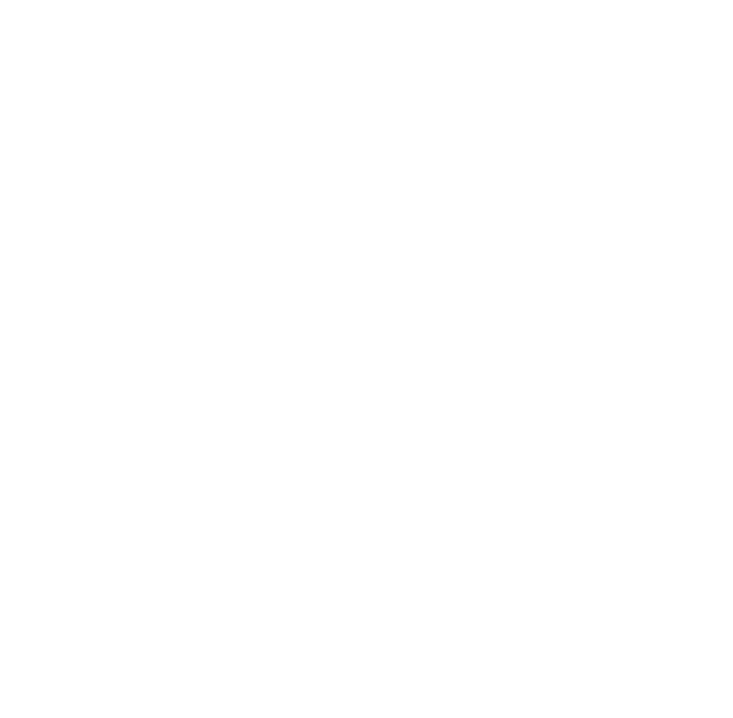
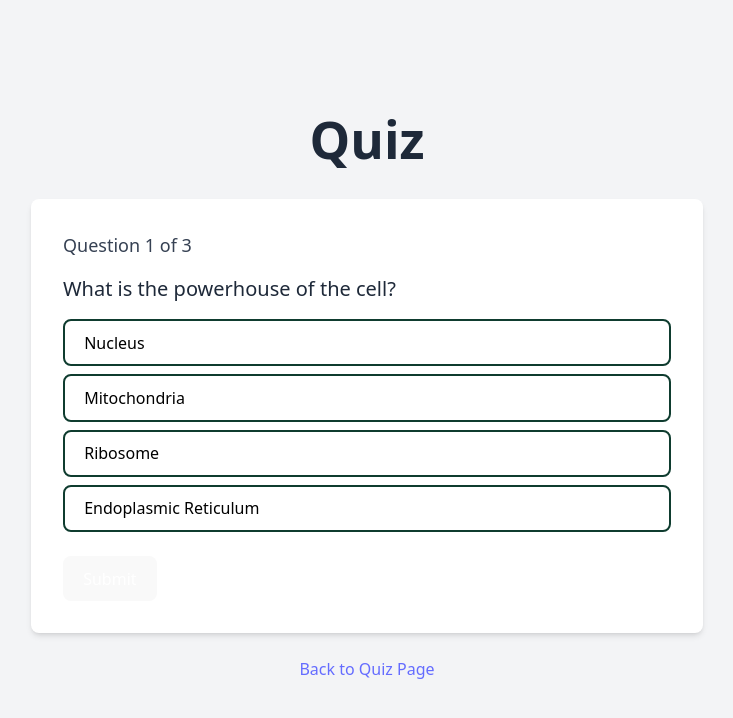
Before and after one commit to StemedInsights/Project-Biosim, a React (Vite) app in the folder client/: page /quiz-game in a window 1280 px wide. Before the commit this address had no page. Shown: the top 718 px of the page, without its empty margins (273-1006 px from the left). Built offline with nearby package versions, Linux system fonts and the light colour scheme.

Commit message:
Added fixes to quizzes page

```diff
--- a/client/src/App.jsx
+++ b/client/src/App.jsx
@@ -1,23 +1,27 @@
 // Root structure with routing and components
-import { BrowserRouter as Router, Routes, Route } from 'react-router-dom';
+import { BrowserRouter, Routes, Route } from 'react-router-dom';
 import HomePage from './pages/HomePage';
 import AceAPBioPage from './pages/AceAPBioPage';
 import AceIBOPage from './pages/AceIBOPage';
 import QuizPage from './pages/QuizPage';
 import UnitPage from './pages/UnitPage';
 import IBOUnitPage from './pages/IBOUnitPage';
+import QuizSelectionPage from './pages/QuizSelectionPage';
+import QuizGamePage from './pages/QuizGamePage';
 
 export default function App() {
     return (
-        <Router>
+        <BrowserRouter>
             <Routes>
                 <Route path="/" element={<HomePage />} />
                 <Route path="/ace-apbio" element={<AceAPBioPage />} />
                 <Route path="/ace-ibo" element={<AceIBOPage />} />
                 <Route path="/quiz" element={<QuizPage />} />
+                <Route path="/quiz-game" element={<QuizGamePage/>}/>
+                <Route path="/quiz-selection" element={<QuizSelectionPage />} />
                 <Route path="/unit/:unitId" element={<UnitPage />} />
                 <Route path="/ibo-unit/:unitId" element={<IBOUnitPage />} />
             </Routes>
-        </Router>
+        </BrowserRouter>
     );
 }
--- a/client/src/pages/AceIBOPage.jsx
+++ b/client/src/pages/AceIBOPage.jsx
@@ -56,7 +56,7 @@ export default function AceAPBioPage() {
     };
 
     return (
-        <div className="min-h-screen w-screen bg-white text-[#0F3C2F] font-sans px-6 py-12">
+        <div className="min-h-screen bg-white text-[#0F3C2F] font-sans px-6 py-12">
             <div className="max-w-7xl mx-auto">
                 <div className="flex justify-between items-center mb-8">
                     <Link to="/" className="inline-flex items-center text-gray-700 hover:text-black">
--- /dev/null
+++ b/client/src/pages/QuizGamePage.jsx
@@ -0,0 +1,133 @@
+import React, { useState } from 'react';
+import { useLocation, Link } from 'react-router-dom';
+
+const QuizGamePage = () => {
+  const location = useLocation();
+  const [currentQuestion, setCurrentQuestion] = useState(0);
+  const { units } = location.state || {};
+  const questions = [
+    { question: "What is the powerhouse of the cell?",
+      answers: ["Nucleus", "Mitochondria", "Ribosome", "Endoplasmic Reticulum"],
+      correctAnswer: "Mitochondria"
+    },
+    { question: "What is the capital of France?",
+      answers: ["Berlin", "Madrid", "Paris", "Rome"],
+      correctAnswer: "Paris"
+    },
+    { question: "What is the highest mountain in the world?",
+      answers: ["K2", "Kangchenjunga", "Lhotse", "Mount Everest"],
+      correctAnswer: "Mount Everest"
+    },
+  ];
+  const [selectedAnswer, setSelectedAnswer] = useState(null);
+  const [enableSubmit, setEnableSubmit] = useState(false);
+  const [isAnswerSubmitted, setIsAnswerSubmitted] = useState(false);
+  const [quizFinished, setQuizFinished] = useState(false);
+  const [correctAnswers, setCorrectAnswers] = useState(0);
+
+  const handleAnswerSelect = (answer) => {
+    setSelectedAnswer(answer);
+    setEnableSubmit(true);
+  };
+
+  const handleNextQuestion = () => {
+    if (currentQuestion < questions.length - 1) {
+      setCurrentQuestion(currentQuestion + 1);
+      setSelectedAnswer(null);
+      setEnableSubmit(false);
+      setIsAnswerSubmitted(false);
+      console.log("Test")
+    } else {
+      // Handle end of quiz
+      setQuizFinished(true);
+      setIsAnswerSubmitted(false); // Ensure no further submissions
+    }
+  };
+
+  const isCorrectAnswer = () => {
+    return selectedAnswer === questions[currentQuestion].correctAnswer;
+  };
+
+  const handleSubmitAnswer = () => {
+    if (isCorrectAnswer()) {
+      setCorrectAnswers(correctAnswers + 1);
+    }
+  };
+
+  return (
+
+    <div className="w-screen flex flex-col items-center justify-center min-h-screen py-2 bg-gray-100">
+      <main className="flex flex-col items-center justify-center w-full max-w-2xl px-4 lg:px-0">
+        <h1 className="text-4xl font-bold text-center text-gray-800 mb-8">
+          Quiz
+        </h1>
+        <div className="bg-white rounded-lg shadow-md p-8 w-full">
+          {!quizFinished ? (
+            <>
+              <p className="text-lg text-gray-700 mb-4">
+                Question {currentQuestion + 1} of {questions.length}
+              </p>
+              <p className="text-xl font-medium text-gray-800">
+                {questions[currentQuestion].question}
+              </p>
+              <div className="mt-4">
+                {questions[currentQuestion].answers.map((answer, index) => (
+                  <button
+                    key={index}
+                    onClick={
+                      !isAnswerSubmitted
+                        ? () => handleAnswerSelect(answer)
+                        : undefined
+                    }
+                    className={`block !border-2 !border-[#0F3C2F] w-full text-left px-4 py-2 mt-2 text-black b-2 rounded focus:!outline-none
+                      ${selectedAnswer === answer
+                        ? isAnswerSubmitted
+                          ? isCorrectAnswer()
+                            ? '!bg-green-200'
+                            : '!bg-red-200'
+                          : '!bg-blue-200'
+                        : isAnswerSubmitted && questions[currentQuestion].correctAnswer === answer
+                          ? '!bg-green-200' : '!bg-transparent hover:!bg-gray-100'}`
+                    }>{answer}
+                  </button>
+                ))}
+              </div>
+              <button
+                onClick={() => {
+                  if (isAnswerSubmitted) {
+                    console.log("test 3")
+                    handleNextQuestion();
+                  } else {;
+                    console.log("test 4")
+                    setIsAnswerSubmitted(true);
+                    handleSubmitAnswer();
+                  }
+                }}
+                disabled={!enableSubmit}
+                className={`mt-6 px-4 py-2 text-white rounded focus:outline-none focus:ring-2 focus:ring-blue-500 focus:ring-offset-2 ${enableSubmit && !isAnswerSubmitted && !quizFinished
+                  ? 'bg-blue-500 hover:bg-blue-600' : 'bg-gray-300 cursor-not-allowed'
+                }`}
+              >
+                {isAnswerSubmitted
+                  ? currentQuestion === questions.length - 1
+                    ? "View Results"
+                    : "Next Question"
+                  : "Submit"}
+              </button>
+            </>
+          ) : (
+            <div className="text-center">
+              <p className="text-xl text-black">You answered {correctAnswers} out of {questions.length} questions correctly.</p>
+              <p className="text-xl text-black">Your score is {Math.round((correctAnswers / questions.length) * 100)}%</p>
+            </div>
+          )}
+        </div>
+        <Link to="/quiz" className="mt-4 px-4 py-2 text-blue-500  hover:text-blue-800 focus:outline-none">
+          Back to Quiz Page
+        </Link>
+      </main>
+    </div>
+  );
+};
+
+export default QuizGamePage;
--- a/client/src/pages/QuizPage.jsx
+++ b/client/src/pages/QuizPage.jsx
@@ -1,8 +1,9 @@
 import { useState } from 'react';
-import { Link } from 'react-router-dom';
+import { Link, useNavigate } from 'react-router-dom';
 import UnitBox from '../components/UnitBox';
 
 const subjects = {
+    //TODO: Add description of sections
     apbio: {
         name: 'AP Biology',
         units: ['Chemistry of Life', 'Cell Structure', 'Cellular Energetics']
@@ -13,7 +14,7 @@ const subjects = {
     },
     semis: {
         name: 'IBO Semis',
-        units: ['Advanced Biochemistry']
+        units: ['Advanced Biochemistry', "Genetics", "Evolution"]
     }
 };
 
@@ -32,6 +33,7 @@ export default function QuizPage() {
     const [currentQIndex, setCurrentQIndex] = useState(0);
     const [showExplanation, setShowExplanation] = useState(false);
     const [selectedOption, setSelectedOption] = useState(null);
+    const navigate = useNavigate();
 
     const toggleUnit = (unit) => {
         setSelectedUnits((prev) =>
@@ -44,95 +46,79 @@ export default function QuizPage() {
         setShowExplanation(true);
     };
 
+
     if (!subject) {
         return (
-            <div className="p-6 max-w-xl mx-auto">
-                <h2 className="text-2xl font-bold mb-4">Choose Subject</h2>
-                <div className="grid grid-cols-1 md:grid-cols-2 gap-4">
-                    {Object.entries(subjects).map(([key, val]) => (
-                        <button
-                            key={key}
-                            className="p-4 rounded bg-[#F8F8F8] hover:bg-[#E0E0E0] text-center"
-                            onClick={() => setSubject(key)}
-                        >
-                            {val.name}
-                        </button>
-                    ))}
-                </div>
-                <Link to="/" className="block mt-4 text-blue-500 underline text-center">
-                    &#x2190; Back to Homepage
-                </Link>
-            </div>
-        );
-    }
+            <div className="w-screen min-h-screen bg-white py-12">
+                <div className="max-w-7xl mx-auto px-4 sm:px-6 lg:px-8">
+                    {/* Header */}
+                    <div className="text-center mb-12">
+                        <h1 className="text-3xl font-extrabold text-gray-900 sm:text-4xl">
+                            Select Your Quiz
+                        </h1>
+                        <p className="mt-4 text-lg text-gray-700">
+                            Choose a subject to start your quiz.
+                        </p>
+                    </div>
 
-    if (selectedUnits.length === 0 && subject) {
-        return (
-            <div className="min-h-screen bg-gray-100 py-12">
-                <div className="max-w-7xl mx-auto px-4 sm:px-6 lg:px-8">
-                    <h1 className="text-3xl font-bold text-gray-900 text-center">
-                        Select Units for Quiz
-                    </h1>
-                    <div className="mt-6 grid grid-cols-1 gap-6 sm:grid-cols-2 lg:grid-cols-3">
-                        {subjects[subject].units.map((unit, index) => (
-                            <UnitBox
-                                key={index}
-                                title={unit}
-                                selected={selectedUnits.includes(unit)}
-                                onToggle={() => toggleUnit(unit)}
-                            />
-                        ))}
+                    {/* Subject Cards */}
+                    <div className="grid grid-cols-1 sm:grid-cols-2 lg:grid-cols-3 gap-6">
+                        {Object.entries(subjects).map(([key, subject]) => (
+                            <div key={key} className="col-span-1 bg-gray-50 rounded-lg shadow-md overflow-hidden">
+                                <div className="p-6">
+                                    <h3 className="text-2xl font-semibold text-gray-900">{subject.name}</h3>
+                                    <p className="mt-2 text-gray-600">
+                                        {/* TODO: Add subject descriptions */}
+                                    </p>
+                                    {key === 'apbio' && (
+                                         <Link
+                                            to="/quiz-selection"
+                                            className="block mt-4 bg-white border-2 border-[#0F3C2F] text-[#0F3C2F] font-semibold rounded-full px-6 py-3 w-full text-center hover:bg-gray-100 hover:text-black"
+                                            state={{
+                                                title: subjects.apbio.name,
+                                                units: subjects.apbio.units
+                                            }}                                            >
+                                            Quiz
+                                        </Link>
+                                    )}
+                                    {key === 'opens' && (
+                                            <Link
+                                                to="/quiz-selection"
+                                                className="block mt-4 bg-white border-2 border-[#0F3C2F] text-[#0F3C2F] font-semibold rounded-full px-6 py-3 w-full text-center hover:bg-gray-100 hover:text-black"
+                                                state={{
+                                                    title: subjects.opens.name,
+                                                    units: subjects.opens.units
+                                                }}
+                                            >
+                                                Quiz
+                                            </Link>
+                                    )}
+                                    {key === 'semis' && (
+                                        <div className="mt-4 rounded-lg shadow bg-white">
+                                            <Link
+                                                to="/quiz-selection"
+                                                className="block mt-4 bg-white border-2 border-[#0F3C2F] text-[#0F3C2F] font-semibold rounded-full px-6 py-3 w-full text-center hover:bg-gray-100 hover:text-black"
+                                                state={{
+                                                        title: subjects.semis.name,
+                                                        units: subjects.semis.units
+                                                    }
+                                                }>
+                                                 Quiz
+                                            </Link>
+                                        </div>
+                                    )}
+                                </div>
+                            </div>))}
                     </div>
-                    <Link to="/" className="mt-6 block text-center text-[#FF826A] hover:underline">
-                        &#x2190; Back to Homepage
-                    </Link>
+
+                    {/* Back to Homepage */}
+                    <div className="mt-12 text-center">
+                        <Link to="/" className="text-[#FF826A] hover:underline">
+                            &#x2190; Back to Homepage
+                        </Link>
+                    </div>
                 </div>
             </div>
         );
     }
-
-    const currentQuestion = sampleQuestions[currentQIndex];
-    return (
-        <div className="min-h-screen bg-white py-12">
-            <div className="max-w-7xl mx-auto px-4 sm:px-6 lg:px-8">
-                <h1 className="text-3xl font-bold text-gray-900 text-center">Quiz: {subjects[subject].name}</h1>
-                <p className="mt-2 text-lg text-gray-700 text-center">Question {currentQIndex + 1} / {sampleQuestions.length}</p>
-                <div className="mt-8 bg-white shadow overflow-hidden sm:rounded-lg">
-                    <div className="px-4 py-5 sm:px-6">
-                        <h3 className="text-lg leading-6 font-medium text-gray-900">
-                            {currentQuestion.question}
-                        </h3>
-                    </div>
-                    <div className="border-t border-gray-200">
-                        <dl>
-                            <div className="bg-gray-50 px-4 py-5 sm:grid sm:grid-cols-1 sm:gap-4 sm:px-6">
-                {currentQuestion.options.map((option, idx) => (
-                    <button
-                        key={idx}
-                        className={`block w-full text-left p-2 mt-2 rounded border ${selectedOption === option ? 'bg-[#FF826A] text-white' : 'hover:bg-gray-100'}`}
-                        onClick={() => handleAnswer(option)}
-                        disabled={showExplanation}
-                    >
-                        {option}
-                                    </button>
-                                ))}
-                            </div>
-                            {showExplanation && (
-                                <div className="bg-white px-4 py-5 sm:grid sm:grid-cols-1 sm:gap-4 sm:px-6">
-                                    <dt className="text-sm font-medium text-gray-500">Explanation</dt>
-                                    <dd className="mt-1 text-sm text-gray-900 sm:mt-0">{currentQuestion.explanation}</dd>
-                                </div>
-                            )}
-                        </dl>
-                    </div>
-                </div>
-                <div className="mt-6 flex justify-between">
-                    <button onClick={() => setCurrentQIndex((prev) => (prev > 0 ? prev - 1 : sampleQuestions.length - 1))} className="px-4 py-2 bg-[#FF826A] text-white rounded hover:bg-[#E0E0E0] hover:text-black">Previous</button>
-                    <button onClick={() => setCurrentQIndex((prev) => (prev + 1) % sampleQuestions.length)} className="px-4 py-2 bg-[#FF826A] text-white rounded hover:bg-[#E0E0E0] hover:text-black">Next</button>
-                </div>
-                <Link to="/" className="mt-6 block text-center text-[#0F3C2F] hover:underline">
-                    &#x2190; Back to Homepage                </Link>
-            </div>
-        </div>
-    );
 }
--- /dev/null
+++ b/client/src/pages/QuizSelectionPage.jsx
@@ -0,0 +1,57 @@
+import React, { useState } from 'react';
+import { useLocation, Link, useNavigate } from 'react-router-dom';
+
+function QuizSelectionPage() {
+    const location = useLocation();
+    const { title, units } = location.state || {};
+    const navigate = useNavigate();
+    const [selectedUnits, setSelectedUnits] = useState([]);
+
+    const handleUnitChange = (event) => {
+        const unit = event.target.value;
+        if (event.target.checked) {
+            setSelectedUnits([...selectedUnits, unit]);
+        } else {
+            setSelectedUnits(selectedUnits.filter((u) => u !== unit));
+        }
+    };
+
+    const handleSubmit = (event) => {
+        event.preventDefault();
+        navigate('/quiz-game', { state: { units: selectedUnits } });
+    };
+
+    return (
+        <div className="flex flex-col items-center p-8 bg-white w-screen min-h-screen">
+            <h1 className="text-4xl font-extrabold text-center text-gray-800 mb-8">
+                <span className="text-gray-800 mr-2">{title}</span>
+                <span className="text-[#FF826A]">Quiz</span>
+            </h1>
+            {units && units.length > 0 ? (<form onSubmit={handleSubmit} className="w-full max-w-md">
+                {units.map(unit => (
+                    <div key={unit} className="bg-white rounded-lg p-4 mb-4 shadow-sm flex items-center">
+                        <input
+                            type="checkbox"
+                            id={unit}
+                            value={unit}
+                            onChange={handleUnitChange}
+                            className="mr-2"
+                        />
+                        <label htmlFor={unit} className="text-gray-700">{unit}</label>
+                    </div>
+                ))}
+                <button
+                    type="submit"
+                    className="w-full mt-4 px-4 py-2 border border-transparent rounded-md shadow-sm text-sm font-medium text-white bg-[#FF826A] hover:bg-[#FF9B8B] focus:outline-none focus:ring-2 focus:ring-offset-2 focus:ring-[#FF826A]"
+                >
+                    Start Quiz
+                </button>
+            </form>) : <p>No units available for this quiz.</p>}
+            <Link to="/quiz" className="mt-4 text-[#FF826A] hover:text-[#FF9B8B]">
+                Back to Quiz Page
+            </Link>
+        </div>
+    );
+}
+
+export default QuizSelectionPage;
```
Also changed, not shown: 1 other file (tests, documents, lock files or other folders).
